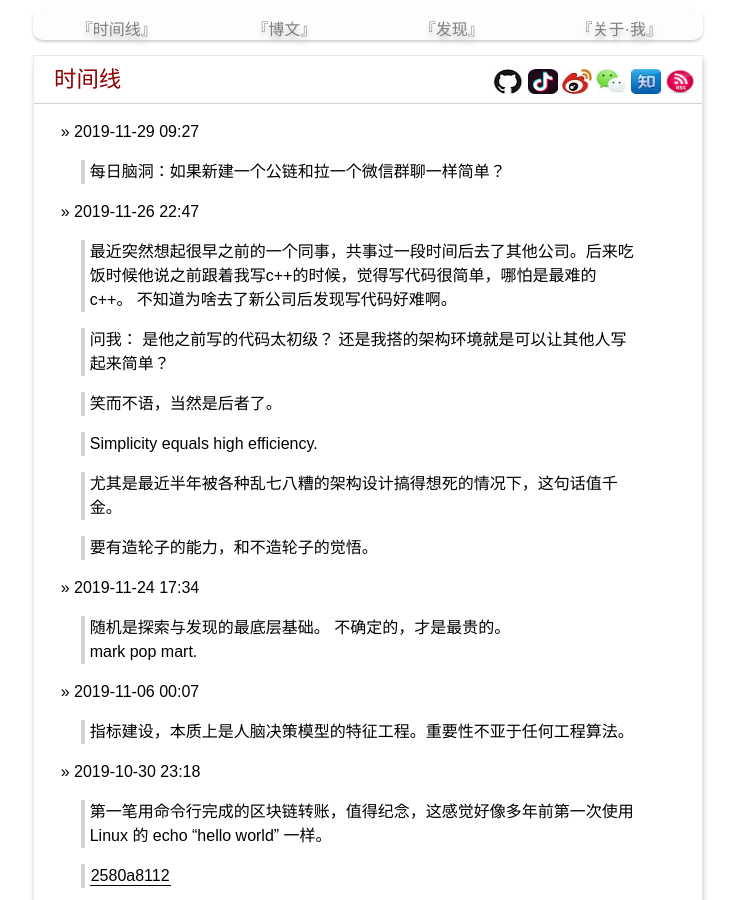
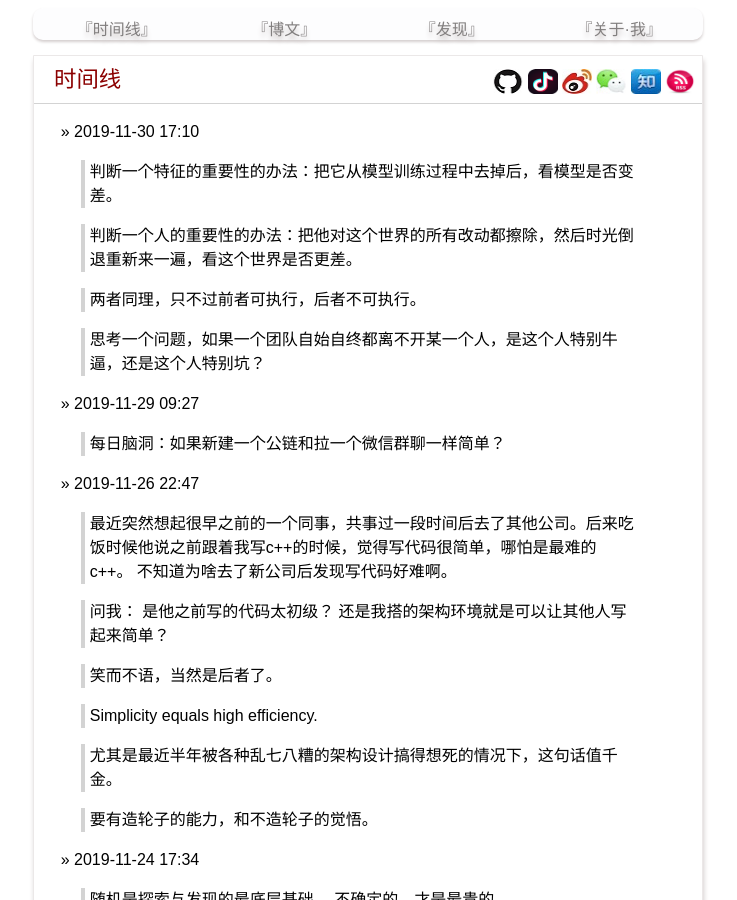
Before and after one commit to yanyiwu/blog, a Jekyll site: the page built from index.md, in a window 1280 px wide and 900 px high. Shown: the whole window, without its empty margins (272-1009 px from the left). Built offline with Jekyll 4.4.1, drawn with Linux system fonts in a browser that asks for light colours; Markdown is read by kramdown in place of the engine named in the settings; comment, search, counter and statistics services are not loaded.

Commit message:
[moment] update 11-30

```diff
--- a/index.md
+++ b/index.md
@@ -2,6 +2,16 @@
 layout: posting
 title: 时间线
 ---
+
+&raquo; 2019-11-30 17:10
+
+> 判断一个特征的重要性的办法：把它从模型训练过程中去掉后，看模型是否变差。
+
+> 判断一个人的重要性的办法：把他对这个世界的所有改动都擦除，然后时光倒退重新来一遍，看这个世界是否更差。
+
+> 两者同理，只不过前者可执行，后者不可执行。
+
+> 思考一个问题，如果一个团队自始自终都离不开某一个人，是这个人特别牛逼，还是这个人特别坑？
 
 &raquo; 2019-11-29 09:27
 
```
